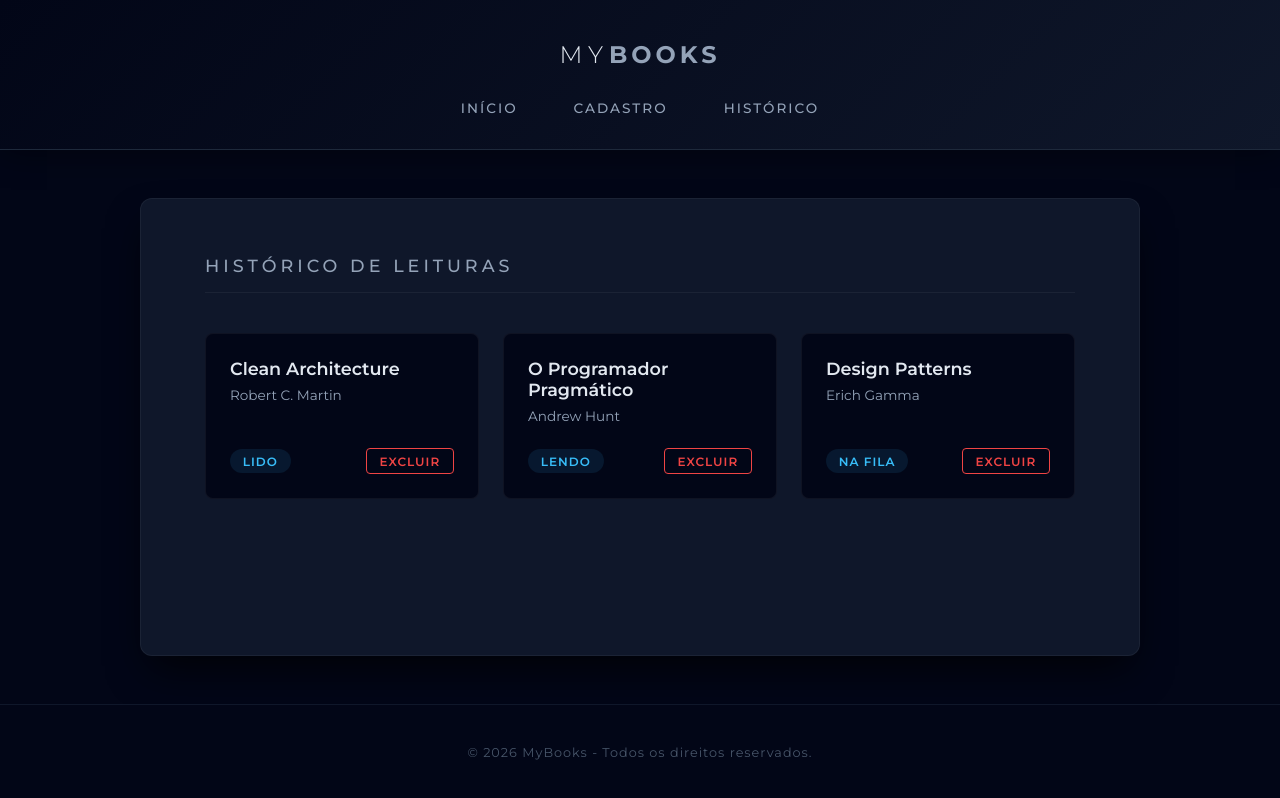
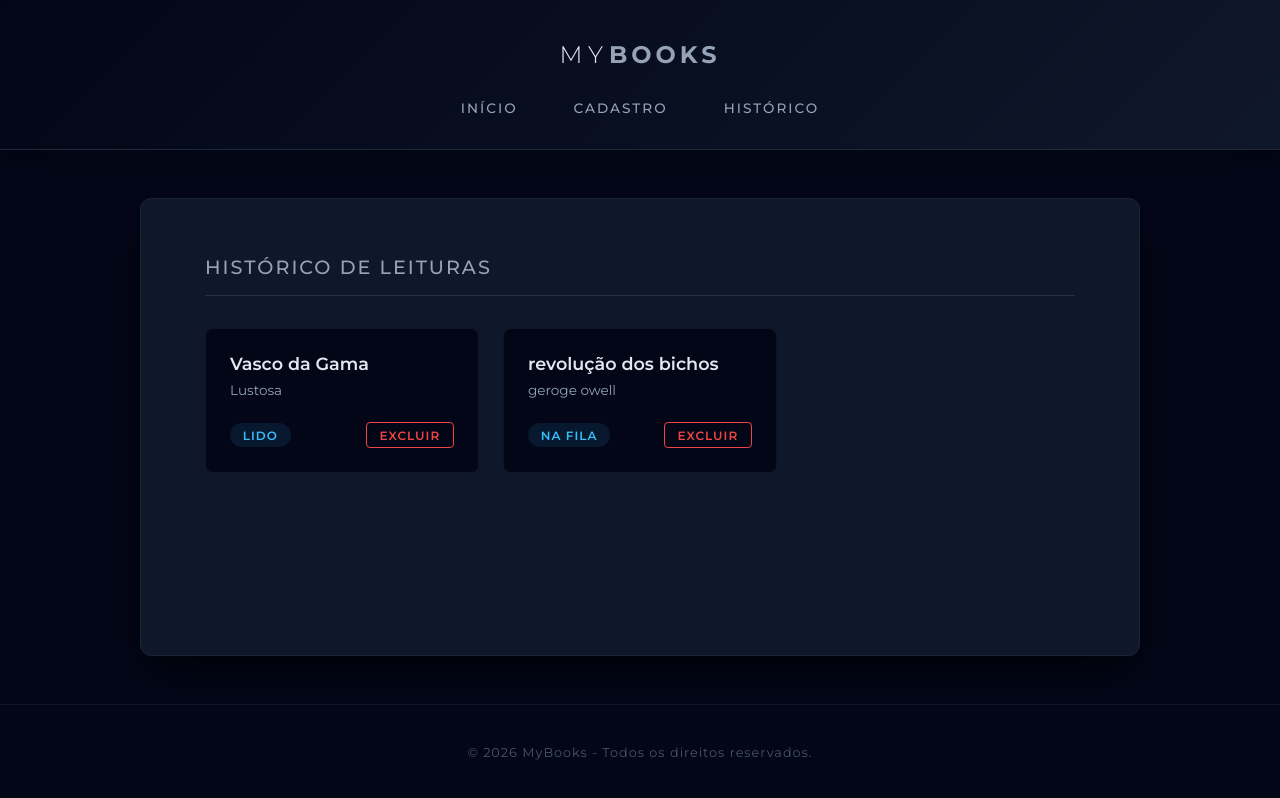
Before and after one commit to PedroMarra/Trabalho-TEC-WEB, a React (Vite) app: page /historico in a window 1280 px wide. Built offline with nearby package versions, Linux system fonts and the light colour scheme; data requests are answered from the project's data file.

Commit message:
fix: conecta pagina de historico com JSON-server e aplica classes corretas de css

```diff
--- a/db.json
+++ b/db.json
@@ -1,11 +1,5 @@
 {
   "livros": [
-    {
-      "id": "1",
-      "titulo": "Clean Code",
-      "autor": "Robert C. Martin",
-      "status": "Lido"
-    },
     {
       "id": "bmPLU0DAAMg",
       "titulo": "Vasco da Gama",
@@ -13,21 +7,9 @@
       "status": "Lido"
     },
     {
-      "id": "6e1w2spNPDo",
-      "titulo": "Brasil",
-      "autor": "Teste44",
-      "status": "Lendo"
-    },
-    {
-      "id": "GhaP5xEzuNY",
-      "titulo": "Brasil",
-      "autor": "sssss",
-      "status": "Na Fila"
-    },
-    {
-      "id": "4dFkozb-JkQ",
-      "titulo": "animals",
-      "autor": "muuu",
+      "id": "lzwpa7cREMQ",
+      "titulo": "revolução dos bichos",
+      "autor": "geroge owell",
       "status": "Na Fila"
     }
   ],
--- a/src/pages/historico.jsx
+++ b/src/pages/historico.jsx
@@ -1,47 +1,68 @@
-import { useState } from 'react';
+import { useState, useEffect } from 'react';
 
 export default function Historico() {
-  const [meusLivros, setMeusLivros] = useState([
-    { id: 1, titulo: 'Clean Architecture', autor: 'Robert C. Martin', status: 'Lido' },
-    { id: 2, titulo: 'O Programador Pragmático', autor: 'Andrew Hunt', status: 'Lendo' },
-    { id: 3, titulo: 'Design Patterns', autor: 'Erich Gamma', status: 'Na Fila' }
-  ]);
-//teste 1
-  const removerLivro = (id) => {
-    // Filtra o array retornando apenas os livros que tem o ID diferente do clicado
-    const novaLista = meusLivros.filter(livro => livro.id !== id);
-    setMeusLivros(novaLista);
+  const [livros, setLivros] = useState([]);
+  const [loading, setLoading] = useState(true);
+
+  // 1. Busca os livros reais do seu JSON-Server ao abrir a página
+  useEffect(() => {
+    const carregarHistorico = async () => {
+      try {
+        const response = await fetch('http://localhost:3000/livros');
+        const data = await response.json();
+        setLivros(data);
+      } catch (error) {
+        console.error('Erro ao buscar o histórico do banco de dados:', error);
+      } finally {
+        setLoading(false);
+      }
     };
-// local de trabalho ---------
+
+    carregarHistorico();
+  }, []);
+
+  // 2. Deleta o livro no JSON-Server e atualiza a tela
+  const handleExcluir = async (id) => {
+    if (!window.confirm('Tem certeza que deseja excluir esta leitura?')) return;
+
+    try {
+      await fetch(`http://localhost:3000/livros/${id}`, {
+        method: 'DELETE',
+      });
+
+      // Atualiza a tela filtrando o livro que acabou de ser apagado
+      setLivros(livros.filter((livro) => livro.id !== id));
+    } catch (error) {
+      console.error('Erro ao excluir livro:', error);
+      alert('Não foi possível excluir o livro do servidor.');
+    }
+  };
+
   return (
-    <>
-      <h1>Histórico de Leituras</h1>
-      <section className="lista-historico">
-        {meusLivros.length === 0 ? (
-          <p className="mensagem-vazia">Nenhum livro no histórico.</p>
-        ) : (
-          <ul className="grid-historico">
-            {meusLivros.map((livro) => (
-              <li key={livro.id} className="card-historico">
-                <article>
+    <section className="container-historico">
+      <h2>Histórico de Leituras</h2>
+
+      {loading ? (
+        <p className="loading-text">Carregando seu histórico...</p>
+      ) : livros.length > 0 ? (
+        <div className="grid-historico">
+          {livros.map((livro) => (
+            <article key={livro.id} className="card-historico">
               <h3>{livro.titulo}</h3>
               <p>{livro.autor}</p>
-                  <section className="acoes-card">
+
+              <div className="acoes-card">
                 <span>{livro.status}</span>
-                    <button
-                      onClick={() => removerLivro(livro.id)}
-                      className="btn-remover"
-                      aria-label={`Excluir livro ${livro.titulo}`}
-                    >
+                <button onClick={() => handleExcluir(livro.id)} className="btn-remover">
                   Excluir
                 </button>
-                  </section>
+              </div>
             </article>
-              </li>
           ))}
-          </ul>
+        </div>
+      ) : (
+        <p className="mensagem-vazia">Você ainda não tem livros cadastrados no seu histórico.</p>
       )}
     </section>
-    </>
   );
 }
```
Lines whose indentation alone changed are shown as unchanged.
